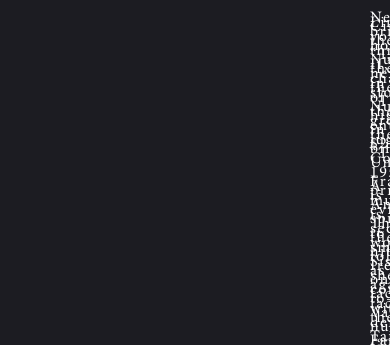
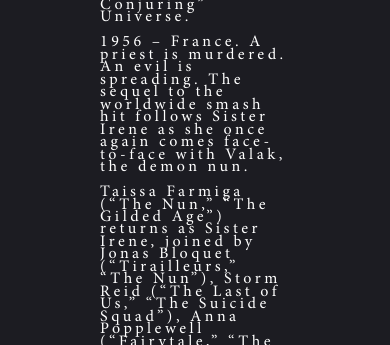
Before and after one commit to susyhaga/the_nun_2_lp, a website: page index.html in a window 390 px wide. Shown: the part 1655-2000 px from the top of the page. Drawn offline with nearby package versions, Linux system fonts and the light colour scheme; files that its build step writes are made by us from their sources; files whose address does not match are found by name.

Commit message:
Update synopsis.scss

```diff
--- a/src/styles/synopsis.scss
+++ b/src/styles/synopsis.scss
@@ -1,11 +1,31 @@
 @use 'variaveis';
 
 .synopsis{
-    min-height:100%;
+    margin-top: 100px;
+    width: 100vw;
+    height: 140vh;
+    margin-bottom: 10px;
+    display: block;
+    flex-direction: row;
+    justify-content: center;
+    align-items: center;
+    background-color: variaveis.$corDeFundo;
     background-color:variaveis.$corDeFundoSecundaria;
     color: variaveis.$corTextoSecundario;
     text-align: center;
-    padding-bottom: 50px;
+
+    @media (max-width: 768px) {
+        padding-left: 0px;
+        height: 330vh;
+        width: 100vw;
+    }
+
+    @media (max-width: 597px) {
+        padding-left: 0px;
+        height: 250vh;
+        width: 100vw;
+    }
+
     &__logo{
         margin: 0 auto;
         max-width: 10vw;
@@ -13,19 +33,32 @@
             img{
             width: 200px;
             height: 80%;
+            @media (max-width: 768px) {
+                width: 80px;
+                height: 300%;
+            }
         }
     }
 
     &__container{
         margin: 0 auto;
+        margin-bottom: 10px;
         letter-spacing: 1.5px;
         line-height: 1.2vw;
-
+        @media (max-width: 768px) {
+            letter-spacing: 3.5px;
+            line-height: 3.2vw;
+        }
         p{
             margin: 30px 370px;
             text-align: left;
             padding-bottom: 50px;
             padding-top: 2px;
+            @media (max-width: 768px) {
+                margin:0px 100px;
+                padding-bottom: 30px;
+                padding-top: 30px;
+            }
         }
     }
 }
```
